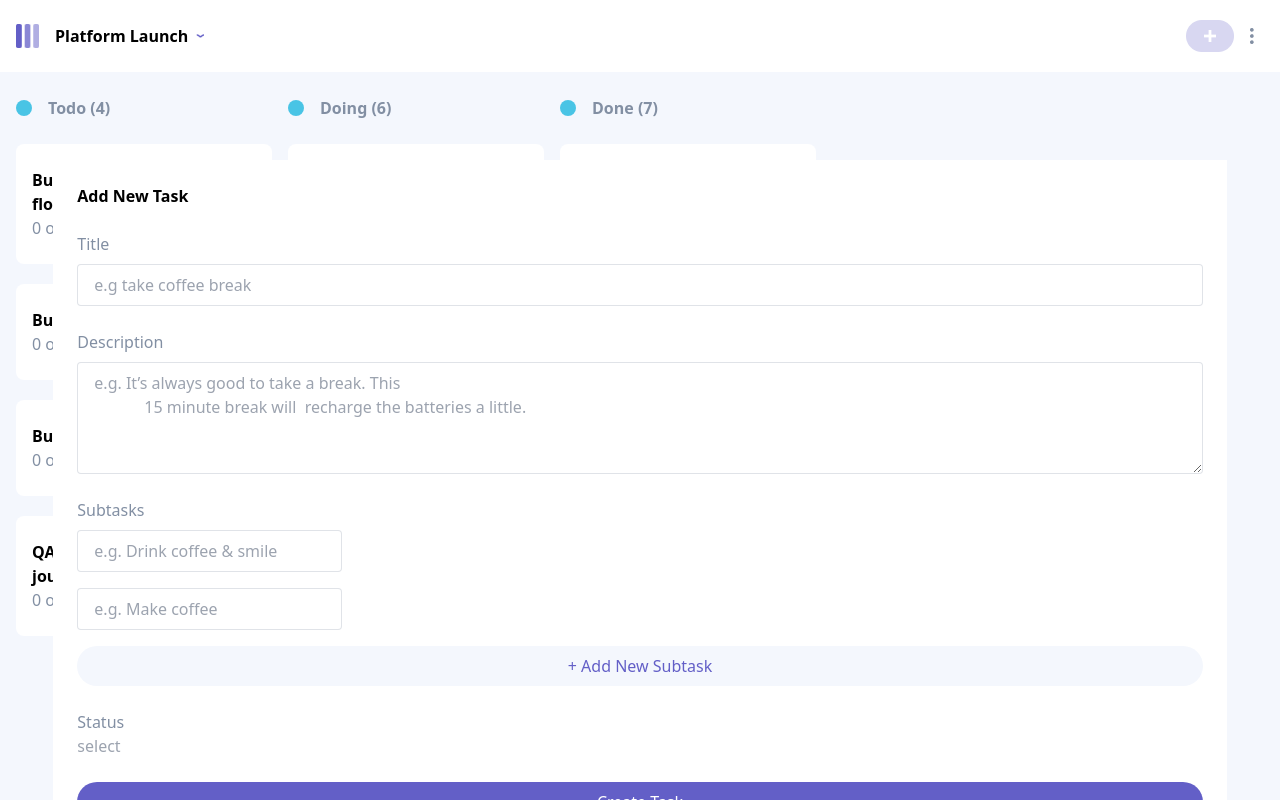
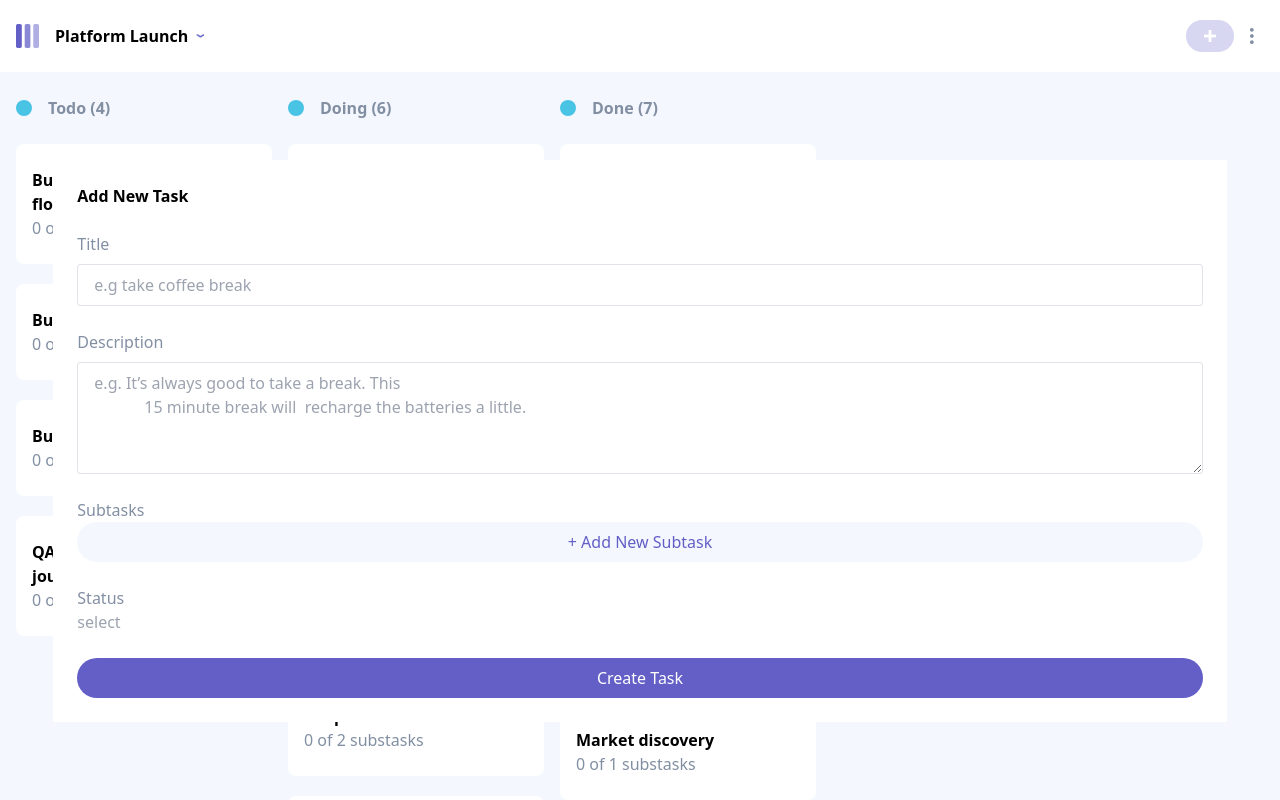
Before and after one commit to TedJenkler/Advanced-TaskManager-App-React-Tailwind, a React (Create React App) app: page / in a window 1280 px wide. Both pictures are taken after a click on the picture 1210 px from the left and 36 px from the top of the page. Shown: the top 800 px of the page. Built offline with nearby package versions, Linux system fonts and the light colour scheme.

Commit message:
checkpoint for subtask logic

```diff
--- a/src/App.js
+++ b/src/App.js
@@ -6,7 +6,7 @@ import data from "./data.json"
 
 function App() {
 
-  const [state, dispatch] = useReducer(reducer, {data, toggleadd: false, formadd: {title: "", description: "", subtask: ""}})
+  const [state, dispatch] = useReducer(reducer, {data, toggleadd: false, formadd: {title: "", description: "", subtask: ""}, addsubtaskarray: []})
   console.log(state)
     function reducer(state, action){
         switch(action.type) {
@@ -27,22 +27,29 @@ function App() {
           }
           case 'addsubtaskbuilder1': {
             return {
-              ...state, subtask1: action.payload
+              ...state,
+              data: {...state.data, boards: {...state.data.boards, 0: {...state.data.boards[0], columns: {...state.data.boards[0].columns, [0]: {...data.boards[0].columns[0], tasks: [...data.boards[0].columns[0].tasks, {subtasks: [...data.boards[0].columns[0].tasks[0].subtasks, {title: action.payload}]}]}}}}}
             }
         }
-          case 'addsubtaskbuilder2': {
+        case 'addsubtaskbuilder2': {
+          return {
+            ...state, subtask2: action.payload
+          }
+      }
+      case 'addsubtaskbuilder3': {
+        return {
+          ...state, subtask3: action.payload
+        }
+     }
+          case 'addsubtaskfield': {
             return {
-              ...state, subtask2: action.payload
-            }
-        }
-          case 'addsubtask': {
-            return {
+              ...state, addsubtaskarray: [...state.addsubtaskarray, {}]
             }
         }
             case 'addtask': {
               return {
                 ...state,
-                data: {...state.data, boards: {...state.data.boards, 0: {...state.data.boards[0], columns: {...state.data.boards[0].columns, [0]: {...data.boards[0].columns[0], tasks: [...data.boards[0].columns[0].tasks, {title: state.formadd.title, description: state.formadd.description, subtasks: [{title: state.subtask1, isCompleted: false}, {title: state.subtask2, isCompleted: false}]}]}}}}}
+                data: {...state.data, boards: {...state.data.boards, 0: {...state.data.boards[0], columns: {...state.data.boards[0].columns, [0]: {...data.boards[0].columns[0], tasks: [...data.boards[0].columns[0].tasks, {title: state.formadd.title, description: state.formadd.description, subtasks: state.addsubtaskarray}]}}}}}
               }
           }
         }
--- a/src/Components/AddTask.js
+++ b/src/Components/AddTask.js
@@ -1,3 +1,5 @@
+import x from "../Img/x.png"
+
 const AddTask = ( {state, dispatch} ) => {
     return(
         <form onSubmit={(e) => {e.preventDefault()}} className={state.toggleadd === false ? "hidden" : "absolute w-11/12 bg-white mx-auto left-0 right-0 top-40 flex flex-col p-6"}>
@@ -7,17 +9,49 @@ const AddTask = ( {state, dispatch} ) => {
             <label className="pl text-mediumgrey mb-2">Description</label>
             <textarea onChange={(e) => {dispatch({type: 'adddescription', payload: e.target.value})}} value={state.formadd.description} className="h-28 border-mediumgrey/25 border py-2 px-4 rounded mb-6" placeholder="e.g. It’s always good to take a break. This
             15 minute break will  recharge the batteries a little."></textarea>
-            <div>
+            <div className="w-full">
                 <label className="pl text-mediumgrey">Subtasks</label>
-                <div className="mt-2 mb-4">
+                <div className={state.addsubtaskarray.length > 0 ? "mt-2 mb-4" : "hidden absolute"}>
                     <input onChange={(e) => {dispatch({type: 'addsubtaskbuilder1', payload: e.target.value})}} value={state.subtask1} className="border-mediumgrey/25 border py-2 px-4 rounded" placeholder="e.g. Drink coffee & smile"></input>
-                    <button></button>
+                    <button><img src={x} alt="x" /></button>
                 </div>
-                <div className="mb-4">
+                <div className={state.addsubtaskarray.length > 1 ? "mt-2 mb-4" : "hidden absolute"}>
                     <input onChange={(e) => {dispatch({type: 'addsubtaskbuilder2', payload: e.target.value})}} value={state.subtask2} className="border-mediumgrey/25 border py-2 px-4 rounded" placeholder="e.g. Make coffee"></input>
-                    <button></button>
+                    <button><img src={x} alt="x" /></button>
                 </div>
-                <button onClick={(e) => {dispatch({type: 'addsubtask'})}} className="bg-greywhite2 text-darkpurple py-2 w-full rounded-3xl mb-6"><p className="pl w-full">+ Add New Subtask</p></button>
+                <div className={state.addsubtaskarray.length > 2 ? "mt-2 mb-4" : "hidden absolute"}>
+                    <input onChange={(e) => {dispatch({type: 'addsubtaskbuilder3', payload: e.target.value})}} value={state.subtask3} className="border-mediumgrey/25 border py-2 px-4 rounded" placeholder="e.g. drink more coffee"></input>
+                    <button><img src={x} alt="x" /></button>
+                </div>
+                <div className={state.addsubtaskarray.length > 3 ? "mt-2 mb-4" : "hidden absolute"}>
+                    <input onChange={(e) => {dispatch({type: 'addsubtaskbuilder1', payload: e.target.value})}} value={state.subtask3} className="border-mediumgrey/25 border py-2 px-4 rounded" placeholder="e.g. drink more coffee"></input>
+                    <button><img src={x} alt="x" /></button>
+                </div>
+                <div className={state.addsubtaskarray.length > 4 ? "mt-2 mb-4" : "hidden absolute"}>
+                    <input onChange={(e) => {dispatch({type: 'addsubtaskbuilder1', payload: e.target.value})}} value={state.subtask3} className="border-mediumgrey/25 border py-2 px-4 rounded" placeholder="e.g. drink more coffee"></input>
+                    <button><img src={x} alt="x" /></button>
+                </div>
+                <div className={state.addsubtaskarray.length > 5 ? "mt-2 mb-4" : "hidden absolute"}>
+                    <input onChange={(e) => {dispatch({type: 'addsubtaskbuilder1', payload: e.target.value})}} value={state.subtask3} className="border-mediumgrey/25 border py-2 px-4 rounded" placeholder="e.g. drink more coffee"></input>
+                    <button><img src={x} alt="x" /></button>
+                </div>
+                <div className={state.addsubtaskarray.length > 6 ? "mt-2 mb-4" : "hidden absolute"}>
+                    <input onChange={(e) => {dispatch({type: 'addsubtaskbuilder1', payload: e.target.value})}} value={state.subtask3} className="border-mediumgrey/25 border py-2 px-4 rounded" placeholder="e.g. drink more coffee"></input>
+                    <button><img src={x} alt="x" /></button>
+                </div>
+                <div className={state.addsubtaskarray.length > 7 ? "mt-2 mb-4" : "hidden absolute"}>
+                    <input onChange={(e) => {dispatch({type: 'addsubtaskbuilder1', payload: e.target.value})}} value={state.subtask3} className="border-mediumgrey/25 border py-2 px-4 rounded" placeholder="e.g. drink more coffee"></input>
+                    <button><img src={x} alt="x" /></button>
+                </div>
+                <div className={state.addsubtaskarray.length > 8 ? "mt-2 mb-4" : "hidden absolute"}>
+                    <input onChange={(e) => {dispatch({type: 'addsubtaskbuilder1', payload: e.target.value})}} value={state.subtask3} className="border-mediumgrey/25 border py-2 px-4 rounded" placeholder="e.g. drink more coffee"></input>
+                    <button><img src={x} alt="x" /></button>
+                </div>
+                <div className={state.addsubtaskarray.length > 9 ? "mt-2 mb-4" : "hidden absolute"}>
+                    <input onChange={(e) => {dispatch({type: 'addsubtaskbuilder1', payload: e.target.value})}} value={state.subtask3} className="border-mediumgrey/25 border py-2 px-4 rounded" placeholder="e.g. drink more coffee"></input>
+                    <button><img src={x} alt="x" /></button>
+                </div>
+                <button onClick={(e) => {dispatch({type: 'addsubtaskfield'})}} className="bg-greywhite2 text-darkpurple py-2 w-full rounded-3xl mb-6"><p className="pl w-full">+ Add New Subtask</p></button>
                 <div className="flex flex-col mb-6">
                     <label className="pl text-mediumgrey">Status</label>
                     <input placeholder="select"></input>
```
Also changed, not shown: src/Img/x.png (added).
